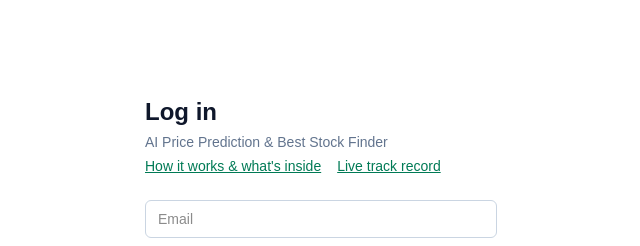
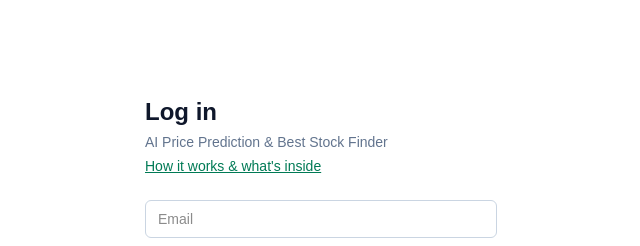
Before and after one commit to amitkmj78/StAnalysisEngine, a Next.js app in the folder web/frontend/: page /login in a window 1280 px wide. Shown: the top 246 px of the page, without its empty margins (319-959 px from the left). Built offline with nearby package versions, Linux system fonts and the light colour scheme; no server answers.

Commit message:
Remove Live track record link from login page

```diff
--- a/web/frontend/app/login/page.tsx
+++ b/web/frontend/app/login/page.tsx
@@ -17,9 +17,6 @@ export default async function LoginPage({
         <a href="/marketing.html" target="_blank" rel="noopener noreferrer" className="text-emerald-700 underline hover:text-emerald-800">
           How it works &amp; what&apos;s inside
         </a>
-        <Link href="/track-record" className="text-emerald-700 underline hover:text-emerald-800">
-          Live track record
-        </Link>
       </p>
 
       {params.info && (
```
